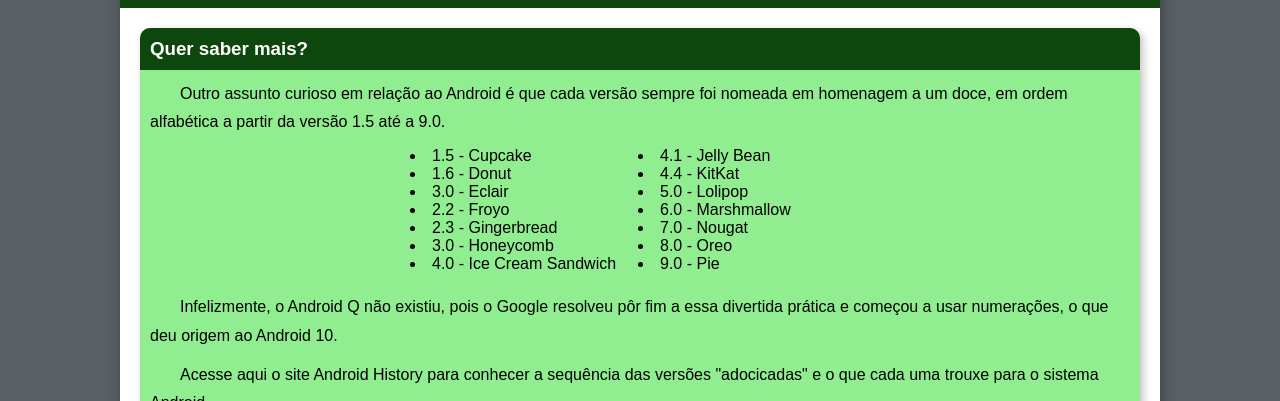
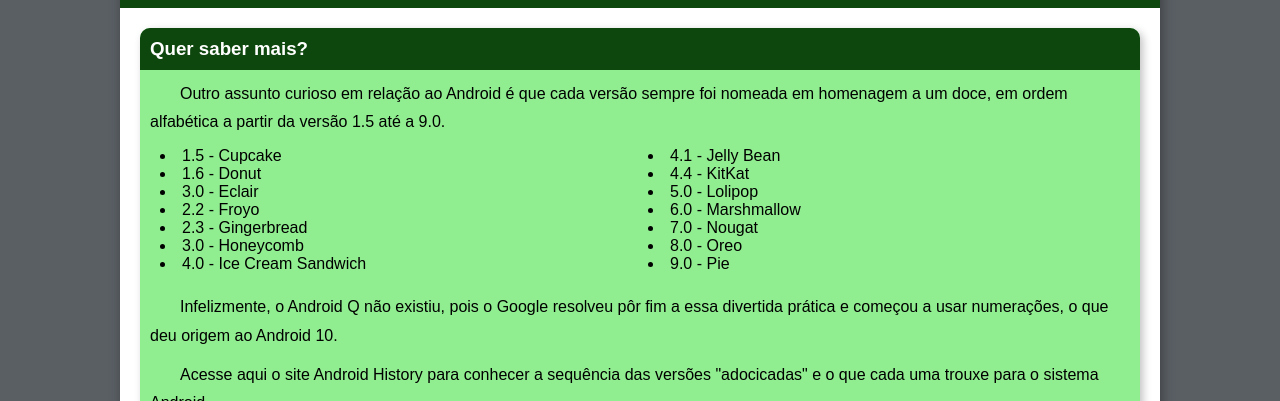
Before and after one commit to LucasGabriel012/projeto-android, a plain HTML site: page index.html in a window 1280 px wide. Shown: the part 2399-2800 px from the top of the page. Drawn offline with Linux system fonts and the light colour scheme.

Commit message:
Lista Corrigida

```diff
--- a/index.html
+++ b/index.html
@@ -79,7 +79,6 @@
                 <li>2.3 - Gingerbread</li>
                 <li>3.0 - Honeycomb</li>
                 <li>4.0 - Ice Cream Sandwich</li>
-                <div id="coluna2">
                 <li>4.1 - Jelly Bean</li>
                 <li>4.4 - KitKat</li>
                 <li>5.0 - Lolipop</li>
@@ -87,7 +86,6 @@
                 <li>7.0 - Nougat</li>
                 <li>8.0 - Oreo</li>
                 <li>9.0 - Pie</li>
-                </div>
             </ul>
 
             <p>
--- a/style.css
+++ b/style.css
@@ -29,10 +29,10 @@ header {
     background-image: linear-gradient(to bottom, rgb(105, 255, 85), rgb(37, 81, 42));
     min-height: 150px;
     box-shadow: 2px 3px 12px rgba(56, 57, 58, 0.67);
+    padding-top: 40px;
 }
 
 header > h1 {
-    padding-top: 40px;
     color: white;
     text-shadow: 1px 3px 8px black;
     margin-bottom: 10px;
@@ -81,7 +81,7 @@ nav > a:hover {
 main {
     background-color: white;
     max-width: 1000px;
-    min-width: 300px;
+    min-width: 320px;
     margin: auto;
     padding: 20px;
     border-bottom-left-radius: 10px;
@@ -169,11 +169,6 @@ ul {
     list-style: inside;
     columns: 2;
     padding: 10px;
-    text-indent: 250px;
-}
-
-div#coluna2 {
-    text-indent: -10px;
 }
 
 abbr {
```
Lines whose indentation alone changed are shown as unchanged.
